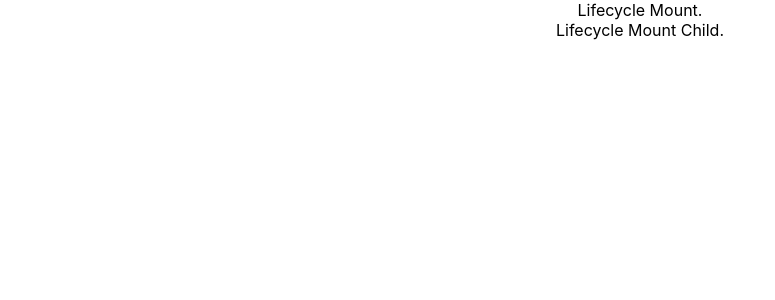
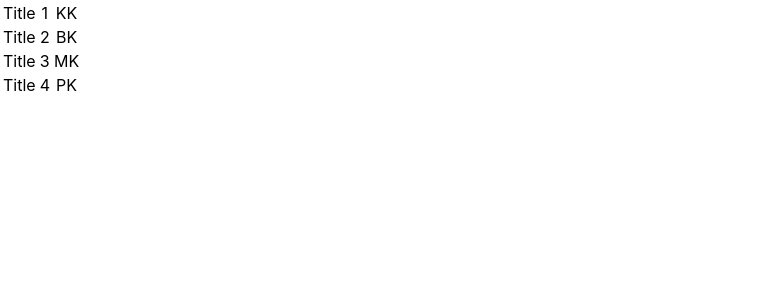
Before and after one commit to kandarpkakkad/hello_world, a React (Create React App) app: page / in a window 1280 px wide. Shown: the top 300 px of the page, without its empty margins (0-775 px from the left). Built offline with nearby package versions, Linux system fonts and the light colour scheme.

Commit message:
Day 4 - Ended

```diff
--- a/src/App.js
+++ b/src/App.js
@@ -12,12 +12,17 @@ import './App.css';
 // import UserGreeting from './Components/UserGreeting';
 // import NameList from './Components/NameList';
 // import Form from './Components/Form';
-import LifecycleMount from './Components/LifecycleMount';
+// import LifecycleMount from './Components/LifecycleMount';
+// import Fragment from './Components/Fragment';
+import Table from './Components/Table';
+
 
 function App() {
   return (
     <div className="App">
-      <LifecycleMount />
+      <Table />
+      {/* <Fragment /> */}
+      {/* <LifecycleMount /> */}
       {/* <Form /> */}
       {/* <NameList />
       <UserGreeting />
--- /dev/null
+++ b/src/Components/Columns.js
@@ -0,0 +1,41 @@
+import React from 'react'
+
+function Columns() {
+    const items = [
+        {
+            id: 1,
+            title: "KK"
+        },
+        {
+            id: 2,
+            title: "BK"
+        },
+        {
+            id: 3,
+            title: "MK"
+        },
+        {
+            id: 4,
+            title: "PK"
+        },
+    ]
+    return (
+        <React.Fragment>
+            {
+                items.map(item => (
+                    <tr key={item.id}>
+                        <React.Fragment key={item.id}>
+                            <td>Title</td>
+                            <td>{item.id}</td>
+                            <td>{item.title}</td>
+                        </React.Fragment>
+                    </tr>
+                ))
+            }
+            {/* <td>Name</td>
+            <td>Kandarp</td> */}
+        </React.Fragment>
+    )
+}
+
+export default Columns
--- /dev/null
+++ b/src/Components/Fragment.js
@@ -0,0 +1,14 @@
+import React from 'react'
+
+function Fragment() {
+    return (
+        <React.Fragment>
+            <h1>
+                Fragments
+            </h1>
+            <p>Description</p>
+        </React.Fragment>
+    )
+}
+
+export default Fragment
--- a/src/Components/LifecycleMount.js
+++ b/src/Components/LifecycleMount.js
@@ -20,12 +20,32 @@ class LifecycleMount extends Component {
         console.log("LifecycleMount componentDidMount")
     }
 
+    shouldComponentUpdate = (nextProps, nextState) => {
+        console.log("LifecycleMount shouldComponentUpdate")
+        return true
+    }
+
+    getSnapshotBeforeUpdate = (prevProps, prevState) => {
+        console.log("LifecycleMount getSnapshotBeforeUpdate")
+        return null
+    }
+
+    componentDidUpdate = (prevProps, prevState, snapshot) => {
+        console.log("LifecycleMount componentDidUpdate")
+    }
+
+    changeState = () => {
+        this.setState({
+            name: 'KK'
+        })
+    }
 
     render() {
         console.log("LifecycleMount render")
         return (
             <div>
                 <div>Lifecycle Mount.</div>
+                <button onClick={this.changeState}>Click Me</button>
                 <LifecycleMountChild />
             </div>
         )
--- a/src/Components/LifecycleMountChild.js
+++ b/src/Components/LifecycleMountChild.js
@@ -19,6 +19,19 @@ class LifecycleMountChild extends Component {
         console.log("LifecycleMountChild componentDidMount")
     }
 
+    shouldComponentUpdate = (nextProps, nextState) => {
+        console.log("LifecycleMountChild shouldComponentUpdate")
+        return true
+    }
+
+    getSnapshotBeforeUpdate = (prevProps, prevState) => {
+        console.log("LifecycleMountChild getSnapshotBeforeUpdate")
+        return null
+    }
+
+    componentDidUpdate = (prevProps, prevState, snapshot) => {
+        console.log("LifecycleMountChild componentDidUpdate")
+    }
 
     render() {
         console.log("LifecycleMountChild render")
--- /dev/null
+++ b/src/Components/Table.js
@@ -0,0 +1,14 @@
+import React from 'react'
+import Columns from './Columns'
+
+function Table() {
+    return (
+        <table>
+            <tbody>
+                <Columns />
+            </tbody>
+        </table>
+    )
+}
+
+export default Table
```
